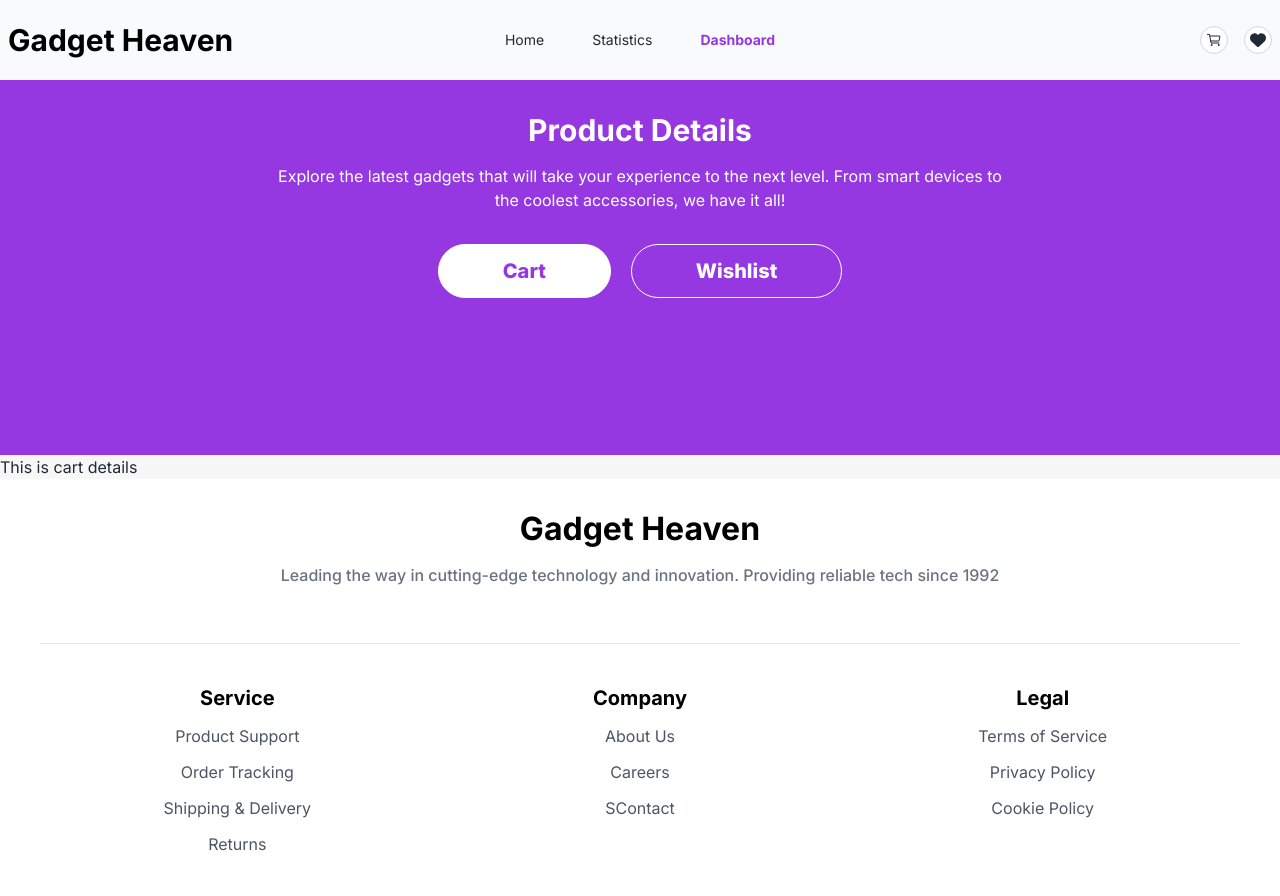
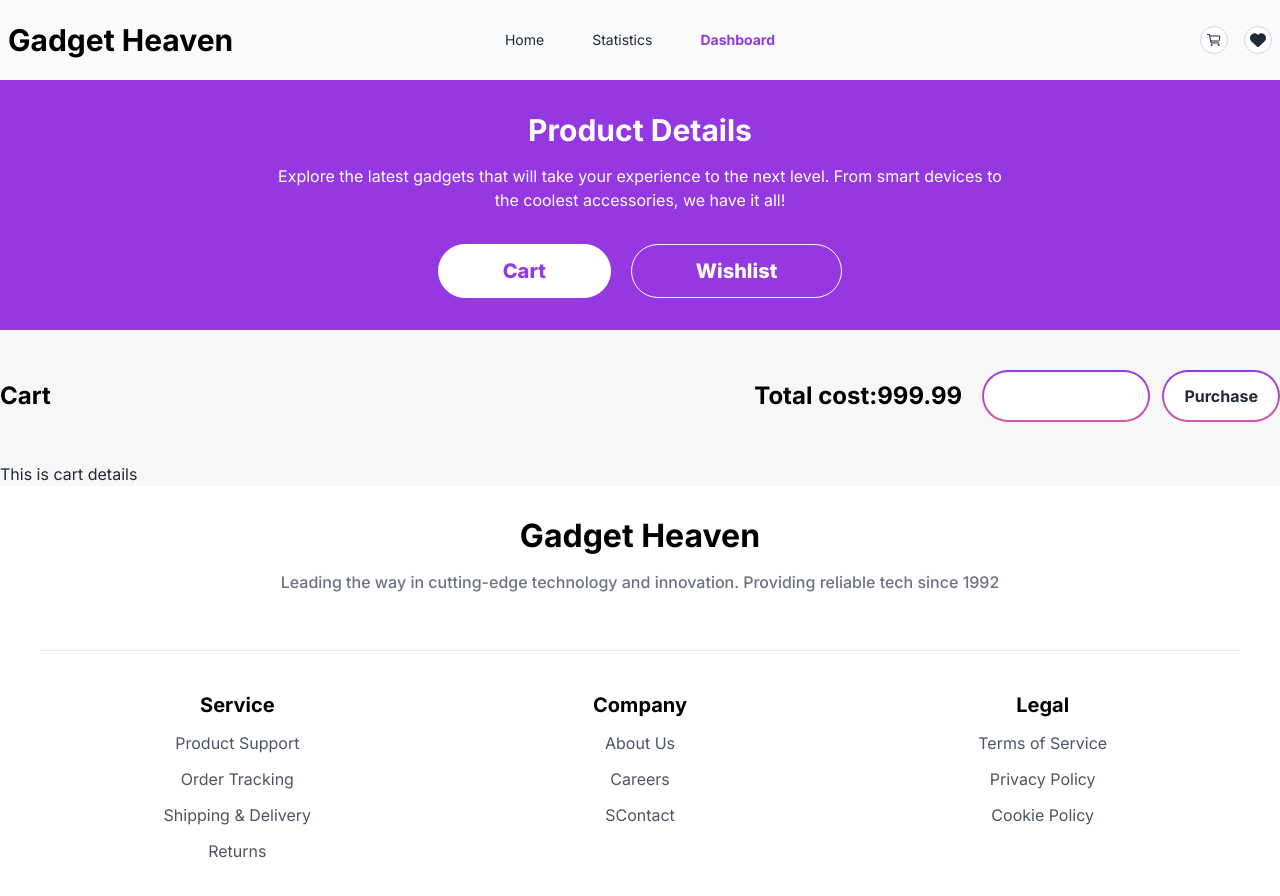
Before and after one commit to tapos-chandro/Gadget-Heaven, a React (Vite) app: page /dashboard in a window 1280 px wide. Shown: the top 896 px of the page. Built offline with nearby package versions, Linux system fonts and the light colour scheme.

Commit message:
sort and purchase button design has been done

```diff
--- a/src/components/Dashboard/CartToWish.jsx
+++ /dev/null
@@ -1,12 +0,0 @@
-
-import { Outlet } from 'react-router-dom';
-
-const CartToWish = () => {
-    return (
-        <div>
-            <Outlet/>
-        </div>
-    );
-};
-
-export default CartToWish;
--- a/src/components/Dashboard/Dashboard.jsx
+++ b/src/components/Dashboard/Dashboard.jsx
@@ -1,52 +1,86 @@
-import { NavLink, Outlet, useLocation } from "react-router-dom";
+import { NavLink, Outlet } from "react-router-dom";
 import Banner from "../Banner/Banner";
-import CartDetails from "./CartDetails";
-import CartToWish from "./CartToWish";
 import { useState } from "react";
+import { GiSettingsKnobs } from "react-icons/gi";
+import { faSliders } from "@fortawesome/free-solid-svg-icons";
+import { FontAwesomeIcon } from "@fortawesome/react-fontawesome";
 
 const Dashboard = () => {
-
-    const {pathname} = useLocation()
-
-
-    const [isActive, setIsActive] = useState('cart')
-
-    const buttonActiveStyle = ({ isActive }) => ({
-        color: isActive ?  '#fff': '#9538E2',
-        background: isActive ? 'white' : 'transparent',
-        textDecoration: isActive? 'underline': '',
-        fontWeight: isActive ? '700' : 'normal',
-        borderRadius:isActive ? 'rounded-full': 'rounded-full'
-
-      })
-
-      const activeStyle = '#fff rounded-full'
-
+  const [isActive, setIsActive] = useState("cart");
+  const [sortByPurchase, setSortByPurchase] = useState("sort")
 
 
   return (
     <div>
       <Banner>
-        <div className="text-center text-white py-8 h-[23.438rem]">
+        <div className="text-center text-white py-8">
           <h1 className="text-3xl font-bold">Product Details</h1>
           <p className="pt-4">
             Explore the latest gadgets that will take your experience to the
             next level. From smart devices to <br></br>the coolest accessories,
             we have it all!
           </p>
-          <div className="flex gap-5 justify-center pt-8">
-            {/* <NavLink to={'/dashboard/'} style={buttonActiveStyle} ><button className={`px-16 text-[#9538E2] rounded-full py-3 font-extrabold text-xl ${pathname === '/dashboard/wishlist' && "active:''"}`}>Cart</button></NavLink>
-            <NavLink to={'/dashboard/wishlist'} style={buttonActiveStyle}><button className="px-16 text-[#9538E2] rounded-full py-3 font-extrabold text-xl">Wishlist</button></NavLink> */}
-
-
-            <NavLink  to={'/dashboard/'} ><button onClick={() => setIsActive('cart')}  className={`px-16 border border-white rounded-full py-3 font-extrabold text-xl ${isActive === 'cart' && 'bg-white text-[#9538E2]'}`} >Cart</button></NavLink>
-            <NavLink to={'/dashboard/wishlist'}   ><button onClick={() => setIsActive('wishlist')} className={`px-16 border border-white rounded-full py-3 font-extrabold text-xl ${isActive === 'wishlist' && 'bg-white text-[#9538E2]'}`}>Wishlist</button></NavLink>
+          <div className="flex flex-col md:flex-row lg:flex-row gap-5 justify-center pt-8">
+            <NavLink to={"/dashboard/"}>
+              <button
+                onClick={() => setIsActive("cart")}
+                className={`px-16 border border-white rounded-full py-3 font-extrabold text-xl ${
+                  isActive === "cart" && "bg-white text-[#9538E2]"
+                }`}
+              >
+                Cart
+              </button>
+            </NavLink>
+            <NavLink to={"/dashboard/wishlist"}>
+              <button
+                onClick={() => setIsActive("wishlist")}
+                className={`px-16 border border-white rounded-full py-3 font-extrabold text-xl ${
+                  isActive === "wishlist" && "bg-white text-[#9538E2]"
+                }`}
+              >
+                Wishlist
+              </button>
+            </NavLink>
           </div>
         </div>
       </Banner>
 
-      <div>
-      <CartToWish/>
+      {/* bg-[#9538E2] */}
+
+      <div className="max-w-7xl mx-auto px-5 md:px-5 lg:px-0">
+        <div className="flex justify-between py-10 items-start md:items-center lg:items-center  ">
+          <h3 className="text-2xl font-bold text-black">Cart</h3>
+          <div className="flex flex-col md:flex-col lg:flex-row gap-5 lg: items-center">
+            <h2 className="text-2xl font-bold text-black">Total cost:999.99</h2>
+            <div className=" flex flex-col text-center md:flex-row lg:flex-row gap-3">
+            <span
+                className=" font-bold p-0.5
+              rounded-full justify-center flex items-center  "
+                style={{
+                  background: "linear-gradient(180deg, #9639e3, #d656a5)",
+                }}
+              >
+                <button onClick={() => setSortByPurchase('sort')} className={` text-[#9538E2] bg-white px-5 p-3 rounded-full flex justify-center ${ sortByPurchase === 'sort' && 'text-[#FFF] bg-transparent'}`}>
+                  Sort by Price
+                  <span className=" ml-2 font-extrabold rotate-180"><FontAwesomeIcon className="rotate-45" icon={faSliders} /></span>
+                </button>
+              </span>
+              <span
+                className=" font-bold p-0.5
+              rounded-full justify-center flex items-center  "
+                style={{
+                  background: "linear-gradient(180deg, #9639e3, #d656a5)",
+                }}
+              >
+                <button onClick={() => setSortByPurchase('purchase')} className={`'text-[#9538E2] w-full bg-white px-5 p-3 rounded-full flex justify-center text-center' ${ sortByPurchase === 'purchase' && 'text-[#FFF] bg-transparent'}`}>
+                Purchase
+                </button>
+              </span>
+            </div>
+          </div>
+        </div>
+
+        <Outlet />
       </div>
     </div>
   );
```
